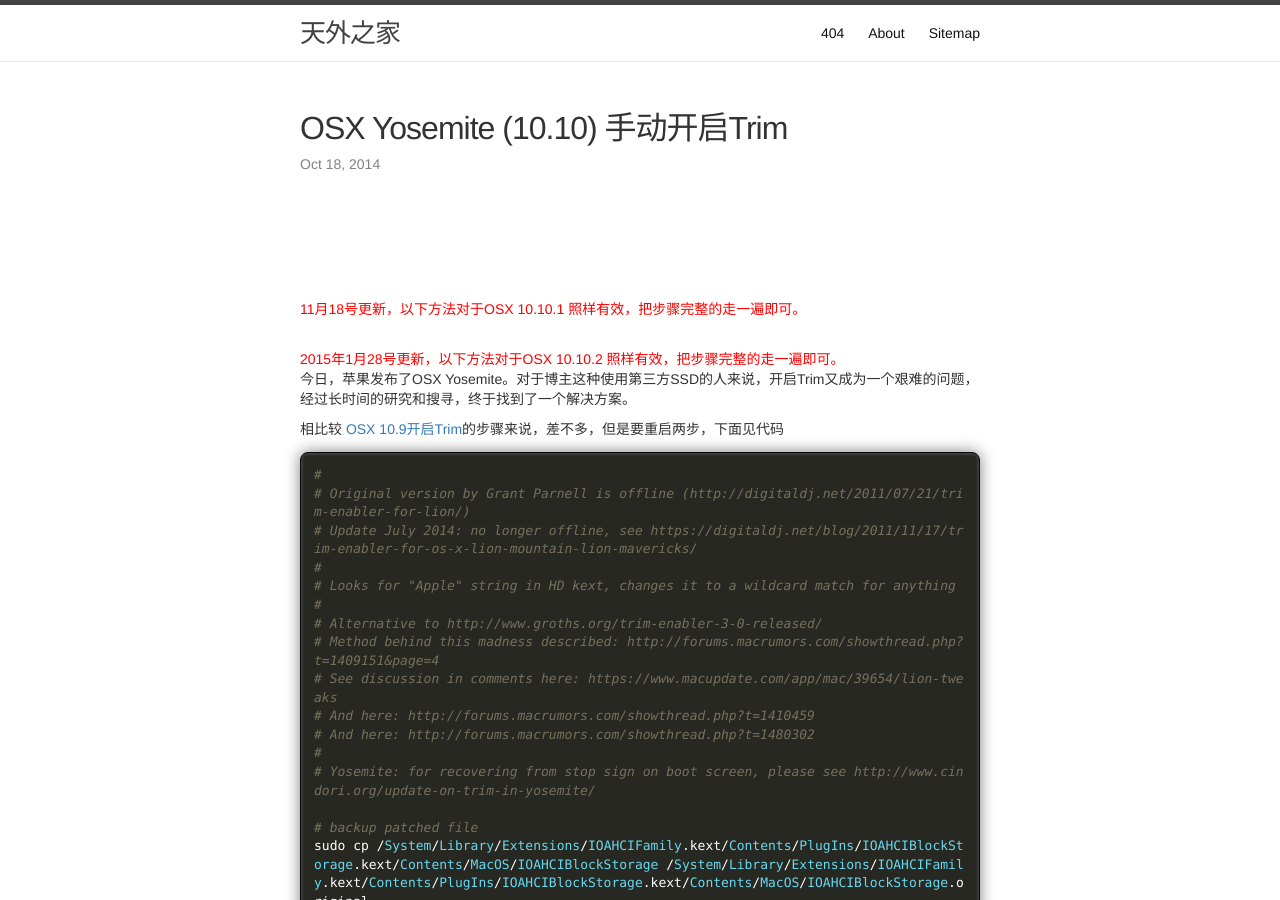
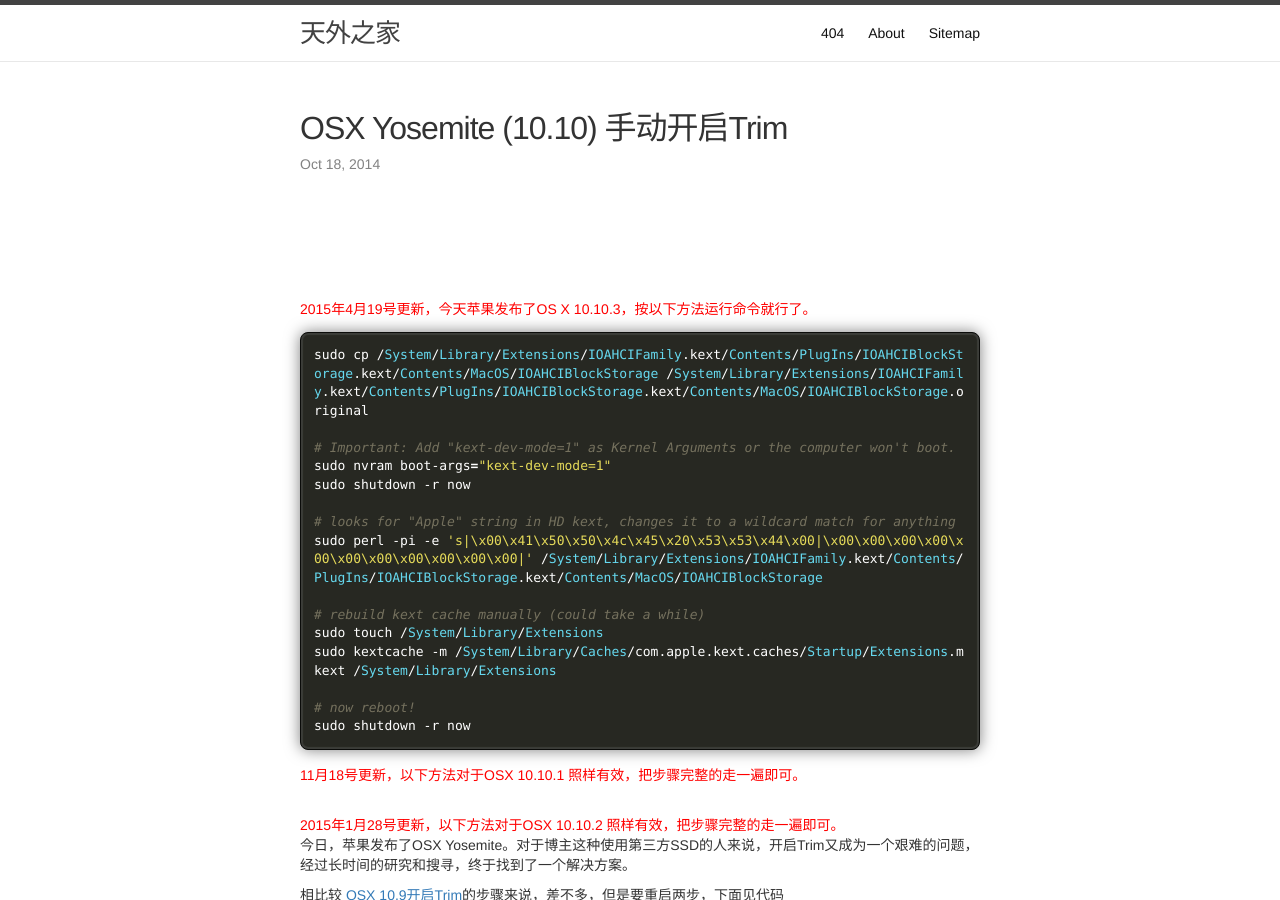
Before and after one commit to wy315700/wy315700.github.io, a Jekyll site: the page built from _posts/2014-10-18-osx-yosemite-trim.markdown, in a window 1280 px wide and 900 px high. Built offline with Jekyll 4.4.1, drawn with Linux system fonts in a browser that asks for light colours.

Commit message:
add post

```diff
--- a/_posts/2014-10-18-osx-yosemite-trim.markdown
+++ b/_posts/2014-10-18-osx-yosemite-trim.markdown
@@ -4,6 +4,25 @@ title:  "OSX Yosemite (10.10) 手动开启Trim"
 date:   2014-10-18 10:56:12
 categories: Mac
 ---
+<font color="red">2015年4月19号更新，今天苹果发布了OS X 10.10.3，按以下方法运行命令就行了。</font>
+{% highlight Bash shell scripts %}
+sudo cp /System/Library/Extensions/IOAHCIFamily.kext/Contents/PlugIns/IOAHCIBlockStorage.kext/Contents/MacOS/IOAHCIBlockStorage /System/Library/Extensions/IOAHCIFamily.kext/Contents/PlugIns/IOAHCIBlockStorage.kext/Contents/MacOS/IOAHCIBlockStorage.original
+
+# Important: Add "kext-dev-mode=1" as Kernel Arguments or the computer won't boot.
+sudo nvram boot-args="kext-dev-mode=1"
+sudo shutdown -r now
+
+# looks for "Apple" string in HD kext, changes it to a wildcard match for anything
+sudo perl -pi -e 's|\x00\x41\x50\x50\x4c\x45\x20\x53\x53\x44\x00|\x00\x00\x00\x00\x00\x00\x00\x00\x00\x00\x00|' /System/Library/Extensions/IOAHCIFamily.kext/Contents/PlugIns/IOAHCIBlockStorage.kext/Contents/MacOS/IOAHCIBlockStorage
+
+# rebuild kext cache manually (could take a while)
+sudo touch /System/Library/Extensions
+sudo kextcache -m /System/Library/Caches/com.apple.kext.caches/Startup/Extensions.mkext /System/Library/Extensions
+
+# now reboot!
+sudo shutdown -r now
+{% endhighlight %}
+
 <font color="red">11月18号更新，以下方法对于OSX 10.10.1 照样有效，把步骤完整的走一遍即可。</font>
 <br/>
 <font color="red">2015年1月28号更新，以下方法对于OSX 10.10.2 照样有效，把步骤完整的走一遍即可。</font>
@@ -56,7 +75,8 @@ sudo kextcache -m /System/Library/Caches/com.apple.kext.caches/Startup/Extension
 sudo touch /System/Library/Extensions/
 
 # now reboot!
-sudo shutdown -r now{% endhighlight %}
+sudo shutdown -r now
+{% endhighlight %}
 
 
 
```
